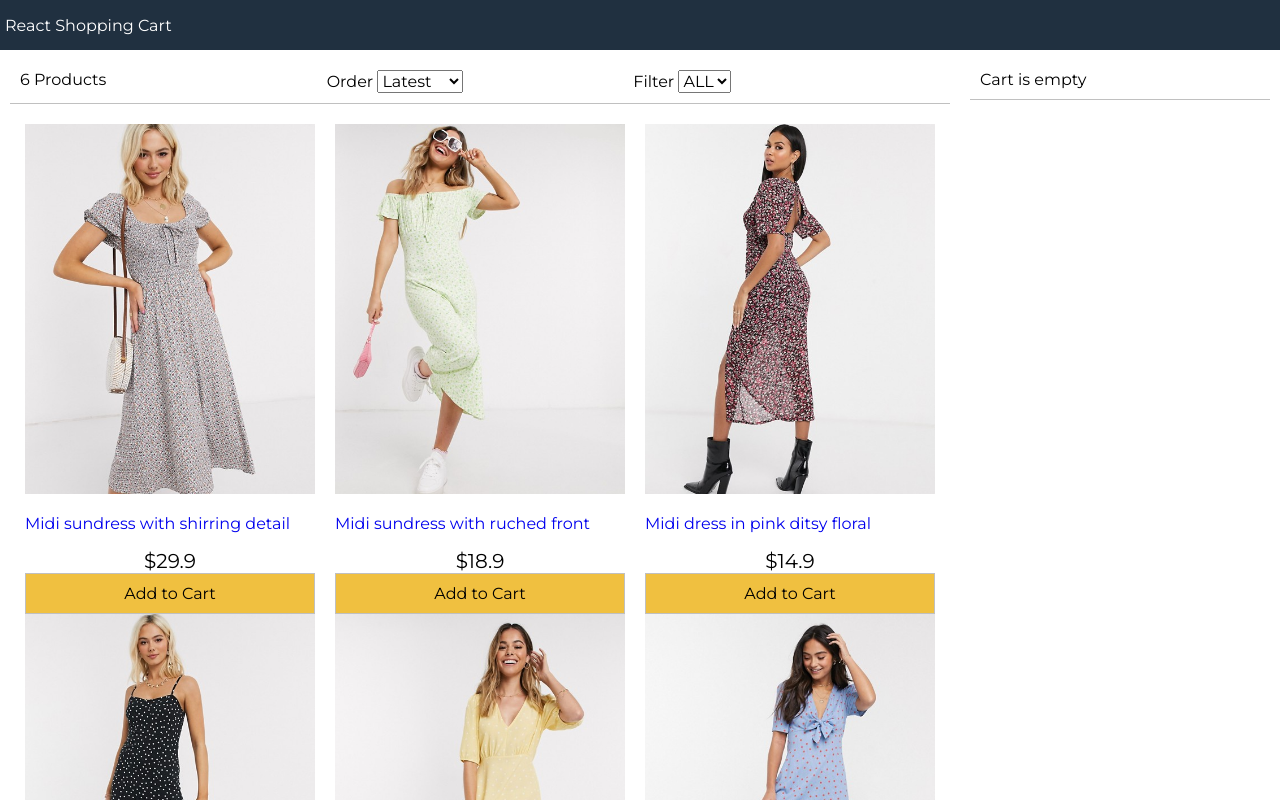
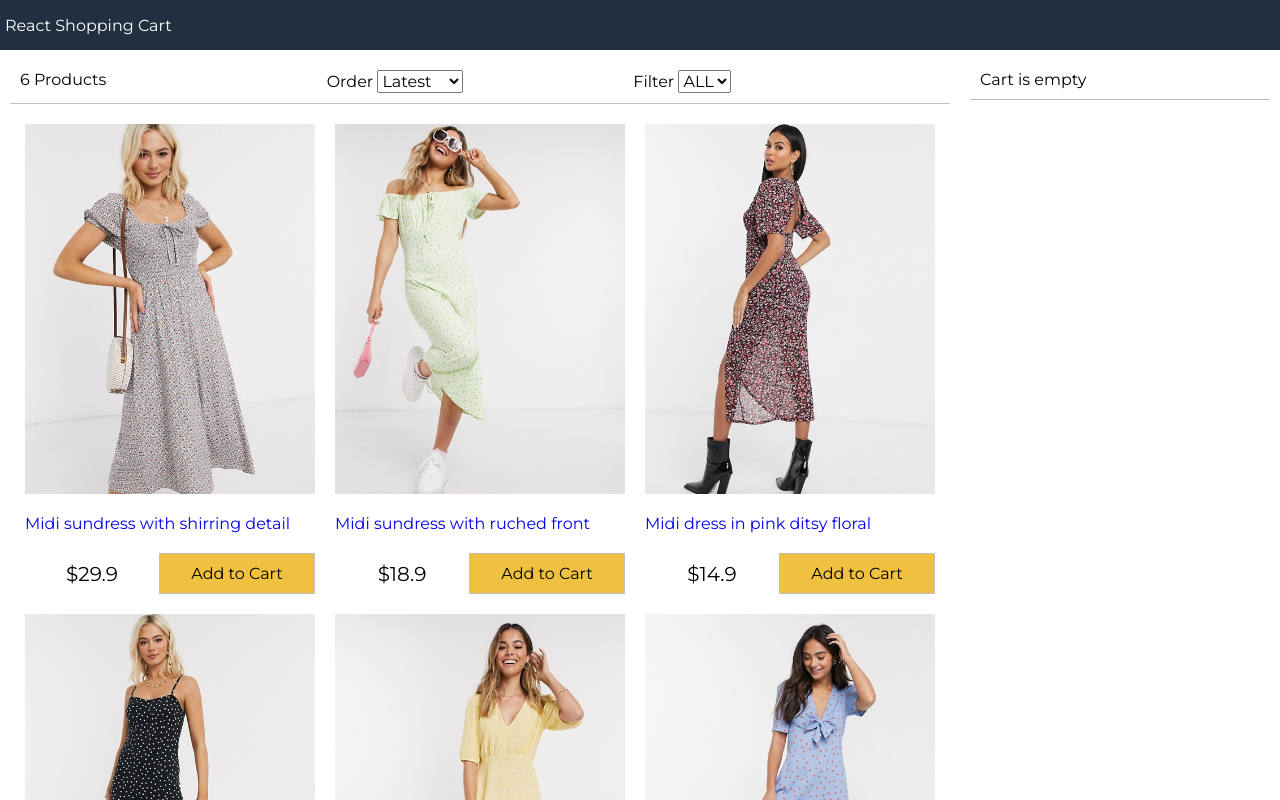
Before and after one commit to lesoracle/lesshop, a React (Create React App) app: page / in a window 1280 px wide. Shown: the top 800 px of the page. Built offline with nearby package versions, Linux system fonts and the light colour scheme.

Commit message:
fix-layout

```diff
--- a/src/components/Products.js
+++ b/src/components/Products.js
@@ -17,14 +17,14 @@ const Products = (props) => {
                   <p>{product.title}</p>
                 </a>
                 <div className="product-price">
-                  <div>{product.price && formatCurrency(product.price)}</div>
+                  <div>{formatCurrency(product.price)}</div>
+                  <button
+                    onClick={() => props.addToCart(product)}
+                    className="button primary"
+                  >
+                    Add to Cart
+                  </button>
                 </div>
-                <button
-                  onClick={() => props.addToCart(product)}
-                  className="button primary"
-                >
-                  Add to Cart
-                </button>
               </div>
             </li>
           ))}
```
